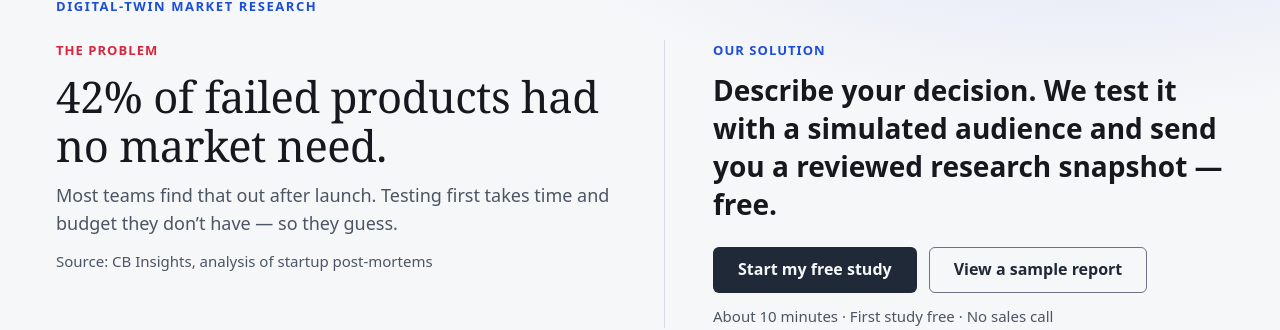
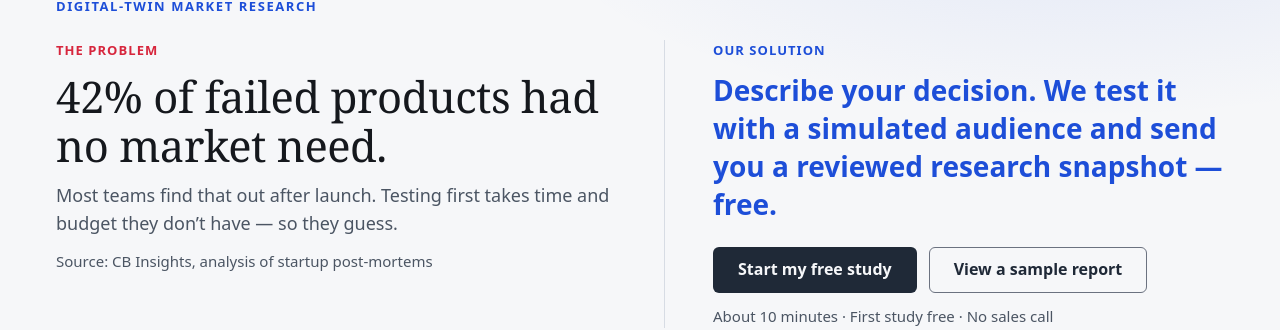
Before and after one commit to savantAnalytics2018/SavantWeb, a React (Vite) app: page /market-research in a window 1280 px wide. Shown: the part 133-463 px from the top of the page. Built offline with nearby package versions, Linux system fonts and the light colour scheme; no server answers.

Commit message:
Market Research hero: solution headline in brand blue
Co-Authored-By: Claude Fable 5.1 <noreply@anthropic.com>
Claude-Session: https://claude.ai/code/session_01W6ZHV8FfcMHyR6mwGGCa3m

```diff
--- a/src/styles/global.css
+++ b/src/styles/global.css
@@ -2119,7 +2119,7 @@ a:hover { color: var(--color-green); }
   font-size: clamp(1.35rem, 2.2vw, 1.75rem);
   line-height: 1.35;
   letter-spacing: 0;
-  color: var(--color-ink);
+  color: var(--color-teal);
 }
 
 /* ---------- Scope chips ---------- */
```
